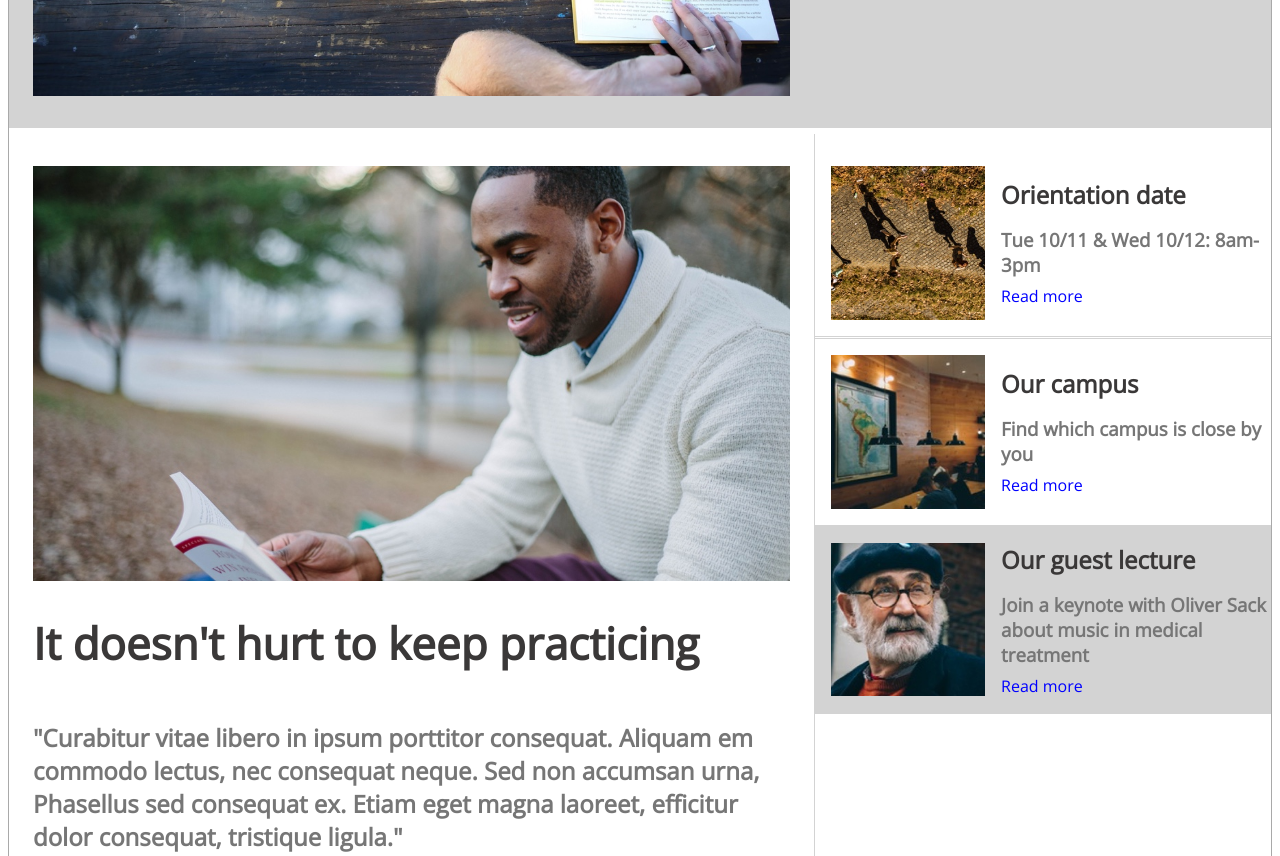
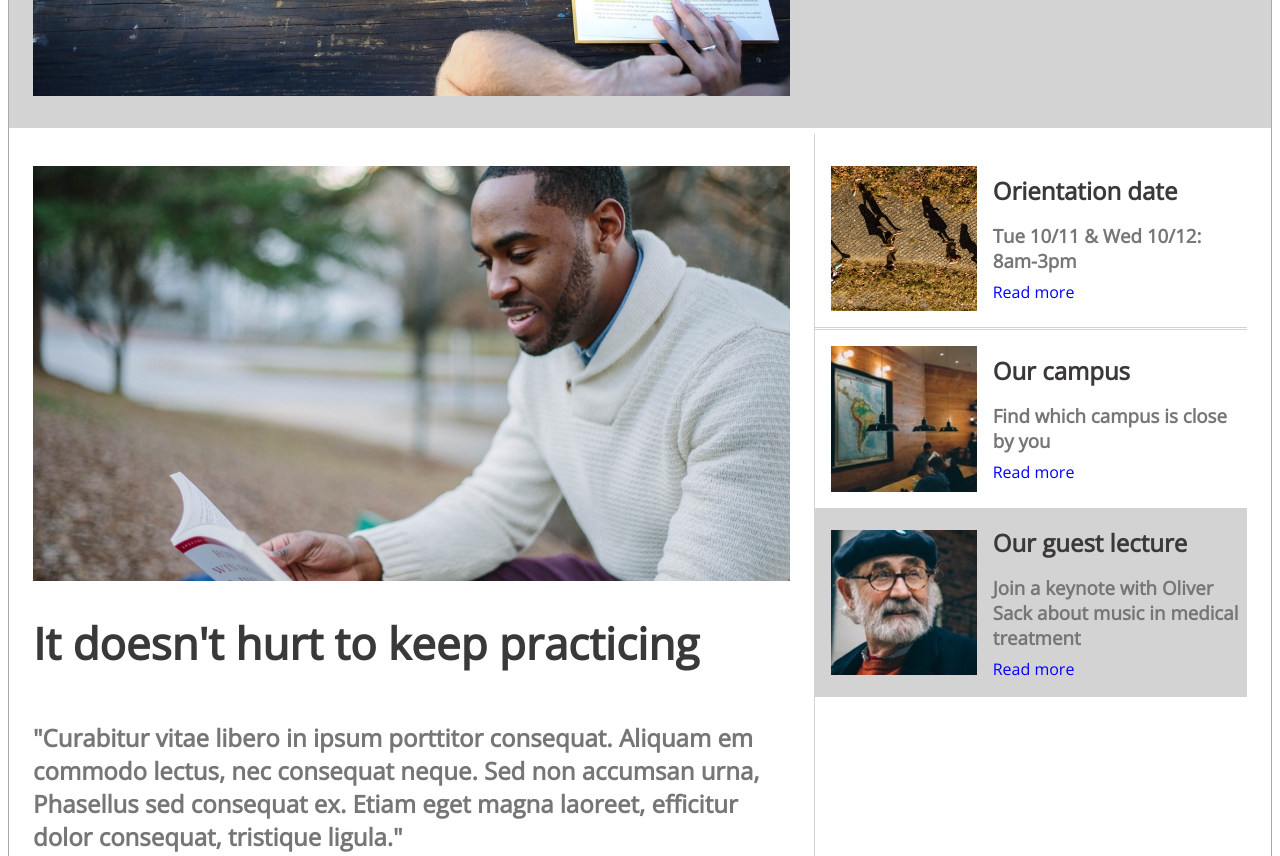
Before and after one commit to kekan94/ColmarCapstoneAssets, a plain HTML site: page index.html in a window 1280 px wide. Shown: the part 601-1457 px from the top of the page. Drawn offline with nearby package versions, Linux system fonts and the light colour scheme.

Commit message:
Update .side padding

```diff
--- a/resources/style.css
+++ b/resources/style.css
@@ -147,7 +147,7 @@ header {
 #information .side {
     margin-top: 1px;
     border-left: 1px solid lightgray;
-    padding: 1rem 0 2rem 0;
+    padding: 1rem 1.5rem 2rem 0;
 }
 
 .thesis .side {
```
